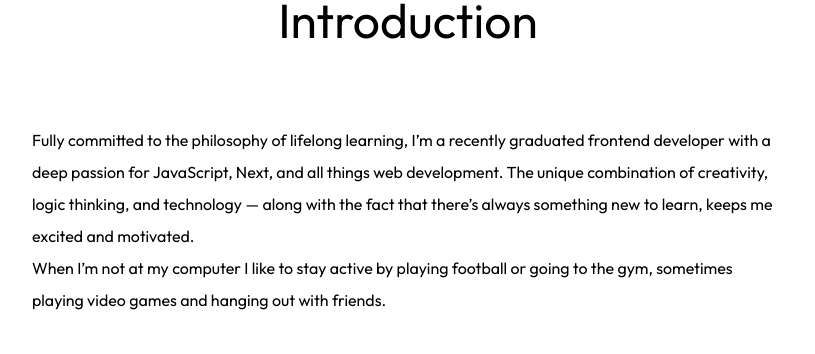
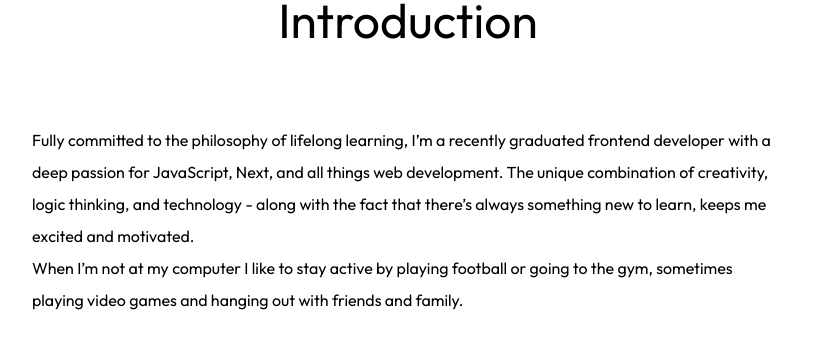
Before and after one commit to Nooah12/portfolio, a Next.js app: page / in a window 1280 px wide. Shown: the part 880-1234 px from the top of the page, without its empty margins (232-1047 px from the left). Built offline with nearby package versions, Linux system fonts and the light colour scheme; a web font is replaced by a local one.

Commit message:
changed introduction

```diff
--- a/components/About.jsx
+++ b/components/About.jsx
@@ -36,8 +36,8 @@ const About = ({isDarkMode}) => {
             >
                 <p className='mb-10 font-Ovo'>
                 Fully committed to the philosophy of lifelong learning, I’m a recently graduated frontend developer with a deep passion for JavaScript, Next, and all things web development.
-                The unique combination of creativity, logic thinking, and technology — along with the fact that there’s always something new to learn, keeps me excited and motivated.
-                <br></br>When I’m not at my computer I like to stay active by playing football or going to the gym, sometimes playing video games and hanging out with friends.
+                The unique combination of creativity, logic thinking, and technology - along with the fact that there’s always something new to learn, keeps me excited and motivated.
+                <br></br>When I’m not at my computer I like to stay active by playing football or going to the gym, sometimes playing video games and hanging out with friends and family.
                 </p>
 
                 {/* ------------------ Cards --------------------- */}
```
